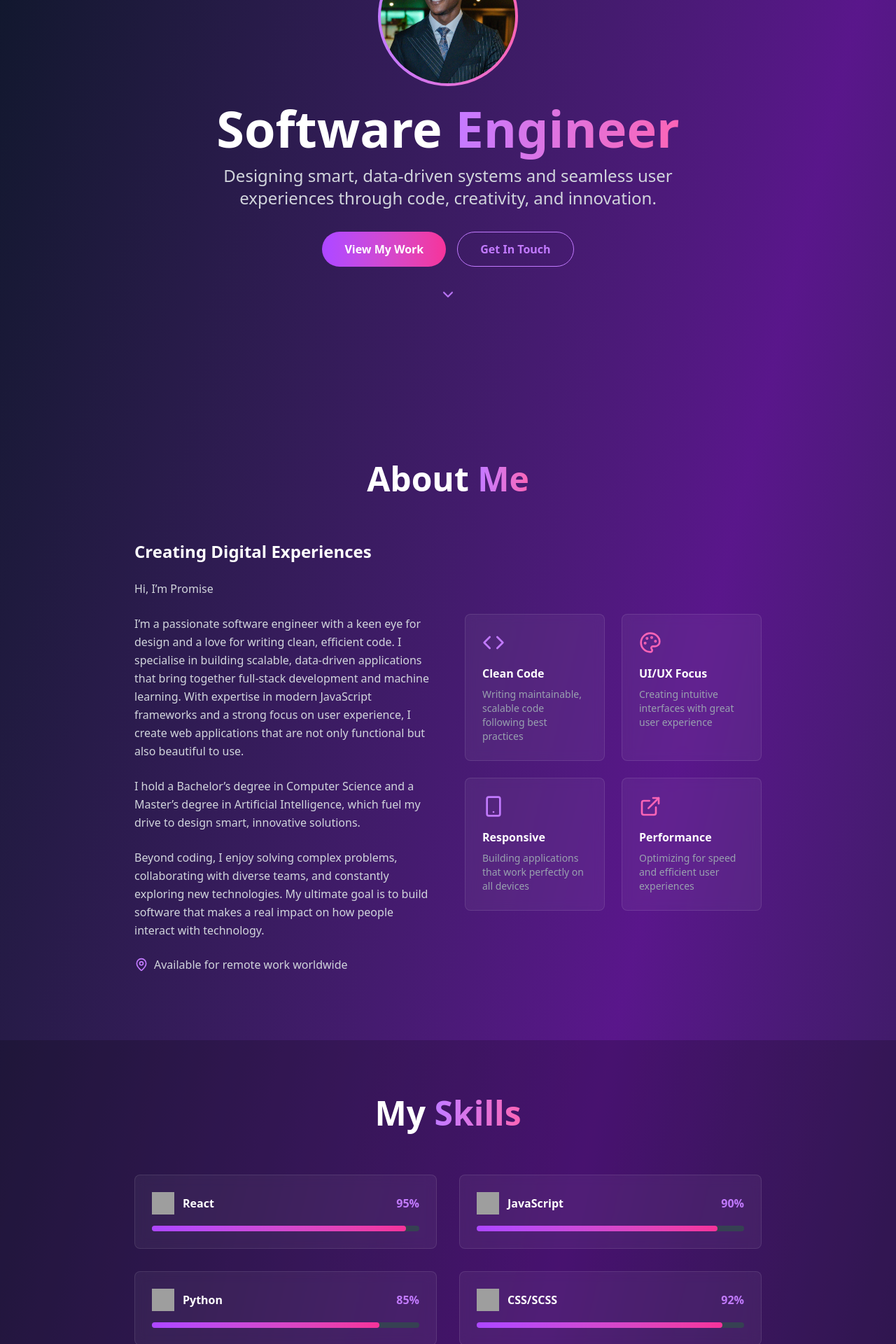
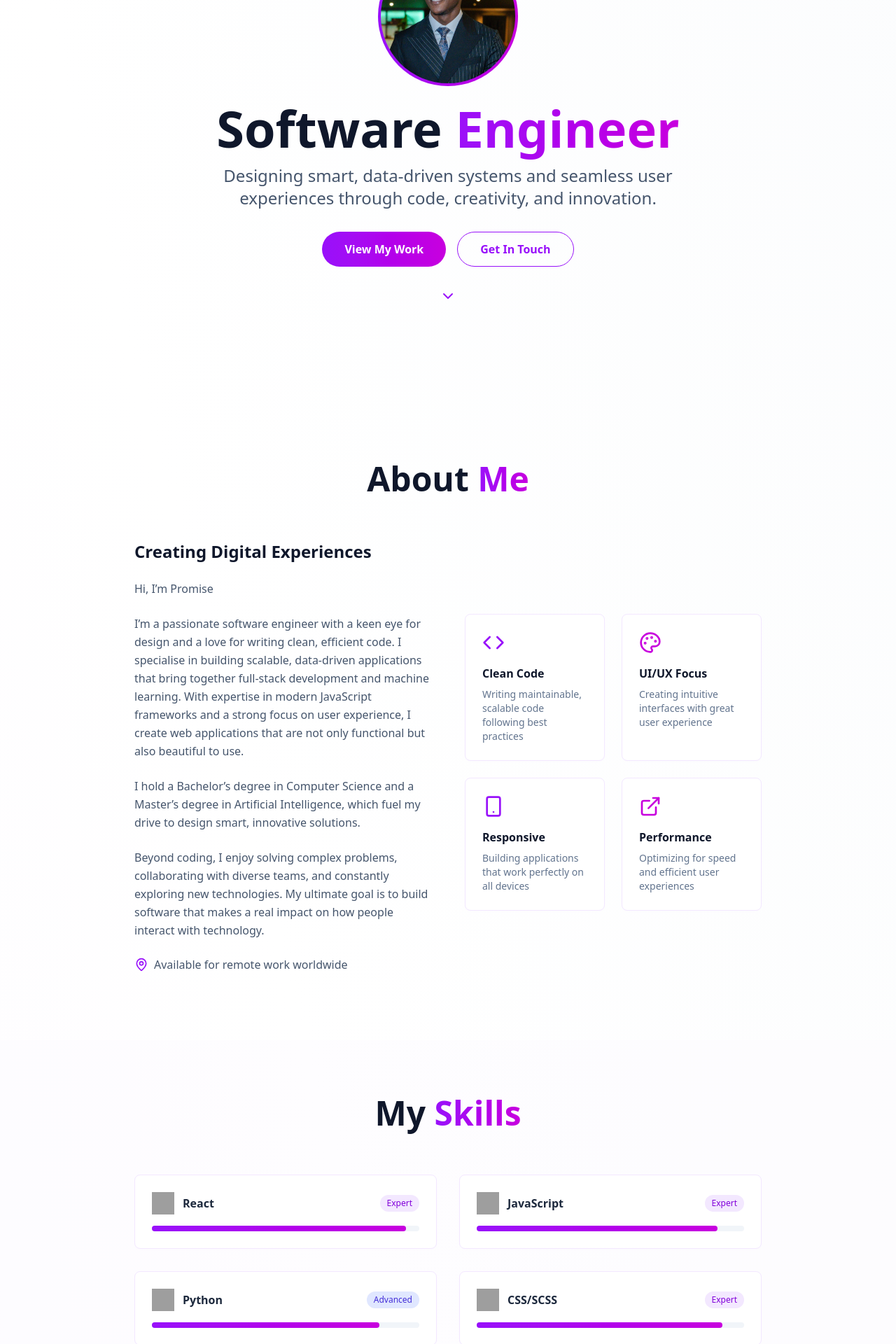
Before and after one commit to Promicron/apex-portfolio, a React (Vite) app: page / in a window 1280 px wide. Shown: the part 220-2140 px from the top of the page at 70% size. Built offline with nearby package versions, Linux system fonts and the light colour scheme; grey boxes are pictures that could not be loaded.

Commit message:
feat: Changed app color theme

```diff
--- a/src/App.jsx
+++ b/src/App.jsx
@@ -48,12 +48,12 @@ function App() {
   }, []);
 
   return (
-    <div className="min-h-screen bg-gradient-to-br from-slate-900 via-purple-900 to-slate-900">
+    <div className="min-h-screen bg-gradient-to-tr from-purple-50/50 via-white to-slate-50/50 text-slate-800">
       {/* Navigation */}
-      <nav className="fixed top-0 left-0 right-0 z-50 bg-black/20 backdrop-blur-md border-b border-white/10">
+      <nav className="fixed top-0 left-0 right-0 z-50 bg-white/80 backdrop-blur-md border-b border-purple-100/80">
         <div className="max-w-7xl mx-auto px-4 sm:px-6 lg:px-8">
           <div className="flex justify-between items-center py-4">
-            <div className="text-2xl font-bold bg-gradient-to-r from-purple-400 to-pink-400 bg-clip-text text-transparent">
+            <div className="text-2xl font-bold bg-gradient-to-r from-purple-600 to-fuchsia-600 bg-clip-text text-transparent">
               Portfolio
             </div>
 
@@ -63,9 +63,9 @@ function App() {
                 <button
                   key={item}
                   onClick={() => scrollToSection(item.toLowerCase())}
-                  className={`text-white hover:text-purple-400 transition-colors duration-200 ${
+                  className={`text-slate-600 hover:text-purple-600 transition-colors duration-200 font-medium ${
                     activeSection === item.toLowerCase()
-                      ? "text-purple-400"
+                      ? "text-purple-600 font-semibold"
                       : ""
                   }`}
                 >
@@ -77,7 +77,7 @@ function App() {
             {/* Mobile menu button */}
             <button
               onClick={() => setIsMenuOpen(!isMenuOpen)}
-              className="md:hidden text-white hover:text-purple-400"
+              className="md:hidden text-slate-600 hover:text-purple-600"
             >
               {isMenuOpen ? <X size={24} /> : <Menu size={24} />}
             </button>
@@ -85,12 +85,12 @@ function App() {
 
           {/* Mobile Navigation */}
           {isMenuOpen && (
-            <div className="md:hidden pb-4">
+            <div className="md:hidden pb-4 border-t border-purple-100/50 mt-2 pt-2">
               {["About", "Skills", "Projects", "Contact"].map((item) => (
                 <button
                   key={item}
                   onClick={() => scrollToSection(item.toLowerCase())}
-                  className="block w-full text-left py-2 text-white hover:text-purple-400 transition-colors duration-200"
+                  className="block w-full text-left py-2 text-slate-600 hover:text-purple-600 transition-colors duration-200"
                 >
                   {item}
                 </button>
@@ -112,20 +112,20 @@ function App() {
       {/* Projects Section */}
       <section id="projects" className="py-20 px-4 sm:px-6 lg:px-8">
         <div className="max-w-6xl mx-auto">
-          <h2 className="text-4xl md:text-5xl font-bold text-center text-white mb-16">
+          <h2 className="text-4xl md:text-5xl font-bold text-center text-slate-900 mb-16">
             Featured{" "}
-            <span className="bg-gradient-to-r from-purple-400 to-pink-400 bg-clip-text text-transparent">
+            <span className="bg-gradient-to-r from-purple-600 to-fuchsia-600 bg-clip-text text-transparent">
               Projects
             </span>
           </h2>
 
-          <div className="grid md:grid-cols-2 gap-8 mb-12">
+          <div className="grid md:grid-cols-3 lg:grid-cols-3 gap-8 mb-12">
             {projects
               .filter((p) => p.featured)
               .map((project) => (
                 <div
                   key={project.id}
-                  className="bg-white/5 backdrop-blur-sm rounded-lg overflow-hidden border border-white/10 hover:border-purple-400/50 transition-all duration-300 group"
+                  className="bg-white rounded-lg overflow-hidden border border-purple-100 shadow-sm shadow-purple-50/20 hover:border-purple-300 hover:shadow-md transition-all duration-300 group"
                 >
                   <div className="relative overflow-hidden">
                     <img
@@ -133,18 +133,18 @@ function App() {
                       alt={project.title}
                       className="w-full h-48 object-cover object-top group-hover:scale-110 transition-transform duration-300"
                     />
-                    <div className="absolute inset-0 bg-gradient-to-t from-black/60 to-transparent" />
+                    <div className="absolute inset-0 bg-gradient-to-t from-black/20 to-transparent" />
                   </div>
                   <div className="p-6">
-                    <h3 className="text-xl font-bold text-white mb-2">
+                    <h3 className="text-xl font-bold text-slate-900 mb-2">
                       {project.title}
                     </h3>
-                    <p className="text-gray-300 mb-4">{project.description}</p>
+                    <p className="text-slate-600 mb-4">{project.description}</p>
                     <div className="flex flex-wrap gap-2 mb-4">
                       {project.technologies.map((tech) => (
                         <span
                           key={tech}
-                          className="px-3 py-1 bg-purple-500/20 text-purple-300 rounded-full text-sm"
+                          className="px-3 py-1 bg-purple-100 text-purple-700 rounded-full text-sm font-medium"
                         >
                           {tech}
                         </span>
@@ -153,14 +153,14 @@ function App() {
                     <div className="flex space-x-4">
                       <a
                         href={project.github}
-                        className="flex items-center text-gray-300 hover:text-purple-400 transition-colors"
+                        className="flex items-center text-slate-600 hover:text-purple-600 transition-colors"
                       >
                         <Github size={18} className="mr-2" />
                         Code
                       </a>
                       <a
                         href={project.live}
-                        className="flex items-center text-gray-300 hover:text-purple-400 transition-colors"
+                        className="flex items-center text-slate-600 hover:text-purple-600 transition-colors"
                       >
                         <ExternalLink size={18} className="mr-2" />
                         Live Demo
@@ -171,13 +171,13 @@ function App() {
               ))}
           </div>
 
-          <div className="grid md:grid-cols-2 gap-8">
+          <div className="grid md:grid-cols-3 lg:grid-cols-3 gap-8">
             {projects
               .filter((p) => !p.featured)
               .map((project) => (
                 <div
                   key={project.id}
-                  className="bg-white/5 backdrop-blur-sm rounded-lg overflow-hidden border border-white/10 hover:border-purple-400/50 transition-all duration-300 group"
+                  className="bg-white rounded-lg overflow-hidden border border-purple-100 shadow-sm shadow-purple-50/20 hover:border-purple-300 hover:shadow-md transition-all duration-300 group"
                 >
                   <div className="relative overflow-hidden">
                     <img
@@ -187,17 +187,17 @@ function App() {
                     />
                   </div>
                   <div className="p-4">
-                    <h3 className="text-lg font-bold text-white mb-2">
+                    <h3 className="text-lg font-bold text-slate-900 mb-2">
                       {project.title}
                     </h3>
-                    <p className="text-gray-300 text-sm mb-3">
+                    <p className="text-slate-600 text-sm mb-3">
                       {project.description}
                     </p>
                     <div className="flex flex-wrap gap-1 mb-3">
                       {project.technologies.map((tech) => (
                         <span
                           key={tech}
-                          className="px-2 py-1 bg-purple-500/20 text-purple-300 rounded text-xs"
+                          className="px-2 py-1 bg-purple-100 text-purple-700 rounded text-xs font-medium"
                         >
                           {tech}
                         </span>
@@ -206,14 +206,14 @@ function App() {
                     <div className="flex space-x-4">
                       <a
                         href={project.github}
-                        className="flex items-center text-gray-300 hover:text-purple-400 transition-colors text-sm"
+                        className="flex items-center text-slate-600 hover:text-purple-600 transition-colors text-sm"
                       >
                         <Github size={16} className="mr-1" />
                         Code
                       </a>
                       <a
                         href={project.live}
-                        className="flex items-center text-gray-300 hover:text-purple-400 transition-colors text-sm"
+                        className="flex items-center text-slate-600 hover:text-purple-600 transition-colors text-sm"
                       >
                         <ExternalLink size={16} className="mr-1" />
                         Demo
@@ -230,9 +230,9 @@ function App() {
       <Contact />
 
       {/* Footer */}
-      <footer className="py-8 px-4 sm:px-6 lg:px-8 border-t border-white/10">
+      <footer className="py-8 px-4 sm:px-6 lg:px-8 border-t border-purple-100 bg-white">
         <div className="max-w-4xl mx-auto text-center">
-          <p className="text-gray-400">
+          <p className="text-slate-500">
             © 2025 Promise. Built with React & Tailwind CSS.
           </p>
         </div>
--- a/src/components/About.jsx
+++ b/src/components/About.jsx
@@ -4,22 +4,22 @@ const About = () => {
   return (
     <section id="about" className="py-20 px-4 sm:px-6 lg:px-8">
       <div className="max-w-4xl mx-auto">
-        <h2 className="text-4xl md:text-5xl font-bold text-center text-white mb-16">
+        <h2 className="text-4xl md:text-5xl font-bold text-center text-slate-900 mb-16">
           About{" "}
-          <span className="bg-gradient-to-r from-purple-400 to-pink-400 bg-clip-text text-transparent">
+          <span className="bg-gradient-to-r from-purple-600 to-fuchsia-600 bg-clip-text text-transparent">
             Me
           </span>
         </h2>
 
         <div className="grid md:grid-cols-2 gap-12 items-center">
           <div>
-            <h3 className="text-2xl font-bold text-white mb-6">
+            <h3 className="text-2xl font-bold text-slate-900 mb-6">
               Creating Digital Experiences
             </h3>
-            <p className="text-gray-300 mb-6 leading-relaxed">
+            <p className="text-slate-600 mb-6 leading-relaxed">
               Hi, I’m Promise
             </p>
-            <p className="text-gray-300 mb-6 leading-relaxed">
+            <p className="text-slate-600 mb-6 leading-relaxed">
               I’m a passionate software engineer with a keen eye for design and
               a love for writing clean, efficient code. I specialise in building
               scalable, data-driven applications that bring together full-stack
@@ -28,49 +28,49 @@ const About = () => {
               create web applications that are not only functional but also
               beautiful to use.
             </p>
-            <p className="text-gray-300 mb-6 leading-relaxed">
+            <p className="text-slate-600 mb-6 leading-relaxed">
               I hold a Bachelor’s degree in Computer Science and a Master’s
               degree in Artificial Intelligence, which fuel my drive to design
               smart, innovative solutions.
             </p>
-            <p className="text-gray-300 mb-6 leading-relaxed">
+            <p className="text-slate-600 mb-6 leading-relaxed">
               Beyond coding, I enjoy solving complex problems, collaborating
               with diverse teams, and constantly exploring new technologies. My
               ultimate goal is to build software that makes a real impact on how
               people interact with technology.
             </p>
-            <div className="flex items-center text-gray-300 mb-4">
-              <MapPin className="w-5 h-5 mr-2 text-purple-400" />
+            <div className="flex items-center text-slate-600 mb-4">
+              <MapPin className="w-5 h-5 mr-2 text-purple-600" />
               <span>Available for remote work worldwide</span>
             </div>
           </div>
 
           <div className="grid grid-cols-2 gap-6">
-            <div className="bg-white/5 backdrop-blur-sm rounded-lg p-6 border border-white/10">
-              <Code className="w-8 h-8 text-purple-400 mb-4" />
-              <h4 className="text-white font-semibold mb-2">Clean Code</h4>
-              <p className="text-gray-400 text-sm">
+            <div className="bg-white rounded-lg p-6 border border-purple-100 shadow-sm shadow-purple-50/20 hover:border-purple-200 transition-all duration-300">
+              <Code className="w-8 h-8 text-purple-600 mb-4" />
+              <h4 className="text-slate-900 font-semibold mb-2">Clean Code</h4>
+              <p className="text-slate-500 text-sm">
                 Writing maintainable, scalable code following best practices
               </p>
             </div>
-            <div className="bg-white/5 backdrop-blur-sm rounded-lg p-6 border border-white/10">
-              <Palette className="w-8 h-8 text-pink-400 mb-4" />
-              <h4 className="text-white font-semibold mb-2">UI/UX Focus</h4>
-              <p className="text-gray-400 text-sm">
+            <div className="bg-white rounded-lg p-6 border border-purple-100 shadow-sm shadow-purple-50/20 hover:border-purple-200 transition-all duration-300">
+              <Palette className="w-8 h-8 text-fuchsia-600 mb-4" />
+              <h4 className="text-slate-900 font-semibold mb-2">UI/UX Focus</h4>
+              <p className="text-slate-500 text-sm">
                 Creating intuitive interfaces with great user experience
               </p>
             </div>
-            <div className="bg-white/5 backdrop-blur-sm rounded-lg p-6 border border-white/10">
-              <Smartphone className="w-8 h-8 text-purple-400 mb-4" />
-              <h4 className="text-white font-semibold mb-2">Responsive</h4>
-              <p className="text-gray-400 text-sm">
+            <div className="bg-white rounded-lg p-6 border border-purple-100 shadow-sm shadow-purple-50/20 hover:border-purple-200 transition-all duration-300">
+              <Smartphone className="w-8 h-8 text-purple-600 mb-4" />
+              <h4 className="text-slate-900 font-semibold mb-2">Responsive</h4>
+              <p className="text-slate-500 text-sm">
                 Building applications that work perfectly on all devices
               </p>
             </div>
-            <div className="bg-white/5 backdrop-blur-sm rounded-lg p-6 border border-white/10">
-              <ExternalLink className="w-8 h-8 text-pink-400 mb-4" />
-              <h4 className="text-white font-semibold mb-2">Performance</h4>
-              <p className="text-gray-400 text-sm">
+            <div className="bg-white rounded-lg p-6 border border-purple-100 shadow-sm shadow-purple-50/20 hover:border-purple-200 transition-all duration-300">
+              <ExternalLink className="w-8 h-8 text-fuchsia-600 mb-4" />
+              <h4 className="text-slate-900 font-semibold mb-2">Performance</h4>
+              <p className="text-slate-500 text-sm">
                 Optimizing for speed and efficient user experiences
               </p>
             </div>
--- a/src/components/Hero.jsx
+++ b/src/components/Hero.jsx
@@ -8,10 +8,7 @@ const Hero = ({ scrollToSection }) => {
     >
       <div className="max-w-4xl mx-auto text-center">
         <div className="mb-8">
-          <div className="w-50 h-50 mx-auto mb-6 rounded-full bg-gradient-to-r from-purple-400 to-pink-400 p-1">
-            {/* <div className="w-full h-full rounded-full bg-slate-900 flex items-center justify-center">
-              <Code size={48} className="text-purple-400" />
-            </div> */}
+          <div className="w-50 h-50 mx-auto mb-6 rounded-full bg-gradient-to-r from-purple-600 to-fuchsia-600 p-1">
             <img
               src="/images/tuxx2.jpg"
               alt="Profile"
@@ -22,38 +19,38 @@ const Hero = ({ scrollToSection }) => {
                 e.target.nextSibling.style.display = "flex";
               }}
             />
-            <div className="w-full h-full rounded-full bg-slate-900 items-center justify-center hidden">
-              <Code size={48} className="text-purple-400" />
+            <div className="w-full h-full rounded-full bg-slate-100 items-center justify-center hidden">
+              <Code size={48} className="text-purple-600" />
             </div>
           </div>
-          <h1 className="text-5xl md:text-7xl font-bold text-white mb-4">
+          <h1 className="text-5xl md:text-7xl font-bold text-slate-900 mb-4">
             Software
-            <span className="bg-gradient-to-r from-purple-400 to-pink-400 bg-clip-text text-transparent">
+            <span className="bg-gradient-to-r from-purple-600 to-fuchsia-600 bg-clip-text text-transparent">
               {" "}
               Engineer
             </span>
           </h1>
-          <p className="text-xl md:text-2xl text-gray-300 mb-8 max-w-2xl mx-auto">
+          <p className="text-xl md:text-2xl text-slate-600 mb-8 max-w-2xl mx-auto">
             Designing smart, data-driven systems and seamless user experiences
             through code, creativity, and innovation.
           </p>
           <div className="flex flex-col sm:flex-row gap-4 justify-center">
             <button
               onClick={() => scrollToSection("projects")}
-              className="px-8 py-3 bg-gradient-to-r from-purple-500 to-pink-500 text-white rounded-full font-semibold hover:shadow-lg hover:shadow-purple-500/25 transition-all duration-200 transform hover:scale-105"
+              className="px-8 py-3 bg-gradient-to-r from-purple-600 to-fuchsia-600 text-white rounded-full font-semibold hover:shadow-lg hover:shadow-purple-600/20 transition-all duration-200 transform hover:scale-105"
             >
               View My Work
             </button>
             <button
               onClick={() => scrollToSection("contact")}
-              className="px-8 py-3 border border-purple-400 text-purple-400 rounded-full font-semibold hover:bg-purple-400 hover:text-white transition-all duration-200"
+              className="px-8 py-3 border border-purple-600 text-purple-600 rounded-full font-semibold hover:bg-purple-50 transition-all duration-200"
             >
               Get In Touch
             </button>
           </div>
         </div>
         <div className="animate-bounce">
-          <ChevronDown className="w-6 h-6 text-purple-400 mx-auto" />
+          <ChevronDown className="w-6 h-6 text-purple-600 mx-auto" />
         </div>
       </div>
     </section>
--- a/src/components/SkillSection.jsx
+++ b/src/components/SkillSection.jsx
@@ -2,11 +2,11 @@ import skills from "../assets/skills";
 
 const SkillSection = () => {
   return (
-    <section id="skills" className="py-20 px-4 sm:px-6 lg:px-8 bg-black/20">
+    <section id="skills" className="py-20 px-4 sm:px-6 lg:px-8 bg-purple-50/20">
       <div className="max-w-4xl mx-auto">
-        <h2 className="text-4xl md:text-5xl font-bold text-center text-white mb-16">
+        <h2 className="text-4xl md:text-5xl font-bold text-center text-slate-900 mb-16">
           My{" "}
-          <span className="bg-gradient-to-r from-purple-400 to-pink-400 bg-clip-text text-transparent">
+          <span className="bg-gradient-to-r from-purple-600 to-fuchsia-600 bg-clip-text text-transparent">
             Skills
           </span>
         </h2>
@@ -15,7 +15,7 @@ const SkillSection = () => {
           {skills.map((skill, index) => (
             <div
               key={skill.name}
-              className="bg-white/5 backdrop-blur-sm rounded-lg p-6 border border-white/10"
+              className="bg-white rounded-lg p-6 border border-purple-100 shadow-sm shadow-purple-50/20 hover:border-purple-300 hover:shadow-md transition-all duration-300 transform hover:-translate-y-0.5"
             >
               <div className="flex items-center justify-between mb-4">
                 <div className="flex items-center">
@@ -28,15 +28,23 @@ const SkillSection = () => {
                       e.target.nextSibling.style.display = "inline";
                     }}
                   />
-                  <span className="text-white font-semibold">{skill.name}</span>
+                  <span className="text-slate-800 font-semibold">{skill.name}</span>
                 </div>
-                <span className="text-purple-400 font-bold">
-                  {skill.level}%
+                <span className={`text-xs px-2.5 py-1 rounded-full font-medium ${
+                  skill.level >= 90 ? 'bg-purple-100 text-purple-700' :
+                  skill.level >= 80 ? 'bg-indigo-100 text-indigo-700' :
+                  skill.level >= 70 ? 'bg-blue-100 text-blue-700' :
+                  'bg-slate-100 text-slate-700'
+                }`}>
+                  {skill.level >= 90 ? 'Expert' :
+                   skill.level >= 80 ? 'Advanced' :
+                   skill.level >= 70 ? 'Intermediate' :
+                   'Familiar'}
                 </span>
               </div>
-              <div className="bg-gray-700 rounded-full h-2">
+              <div className="bg-slate-100 rounded-full h-2">
                 <div
-                  className="bg-gradient-to-r from-purple-500 to-pink-500 rounded-full h-2 transition-all duration-1000 ease-out"
+                  className="bg-gradient-to-r from-purple-600 to-fuchsia-600 rounded-full h-2 transition-all duration-1000 ease-out"
                   style={{ width: `${skill.level}%` }}
                 />
               </div>
```
Also changed, not shown: src/components/Contact.jsx (+20 -20 lines), src/components/Navigation.jsx (+7 -7 lines).
